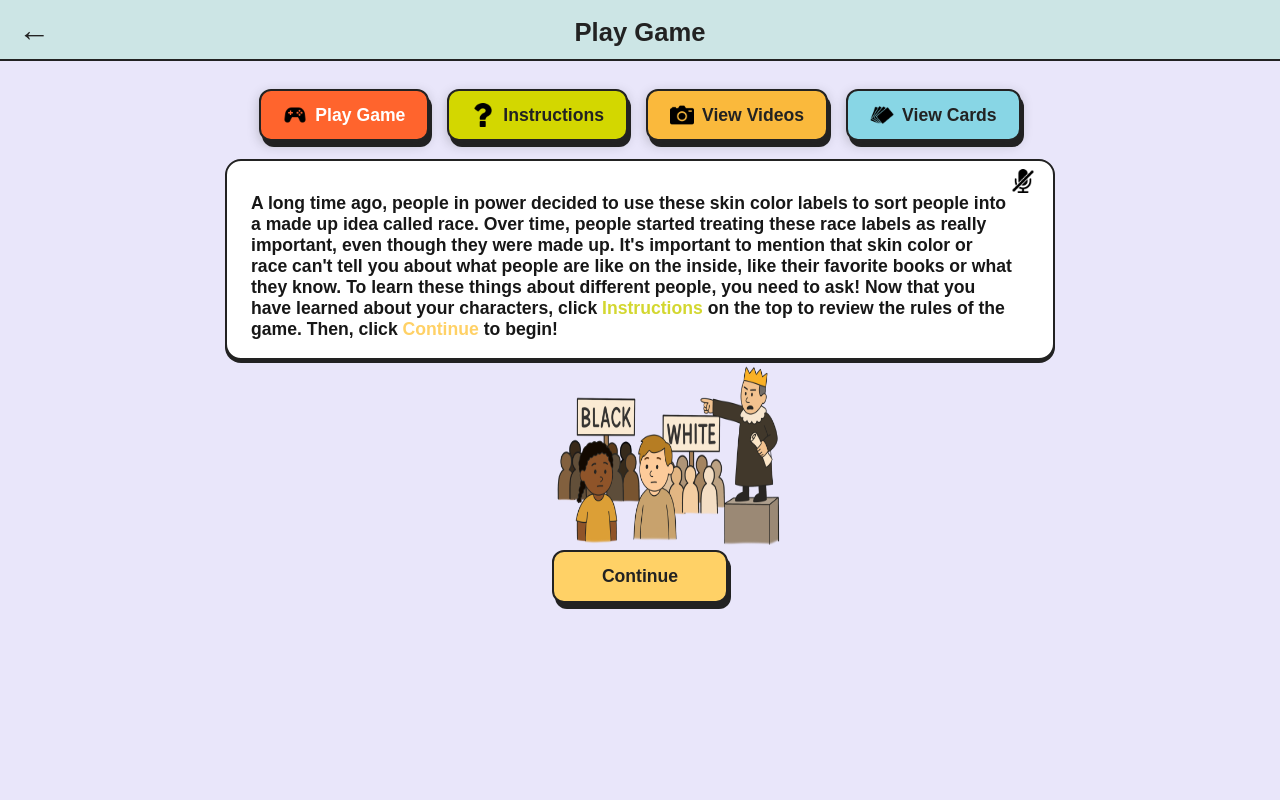
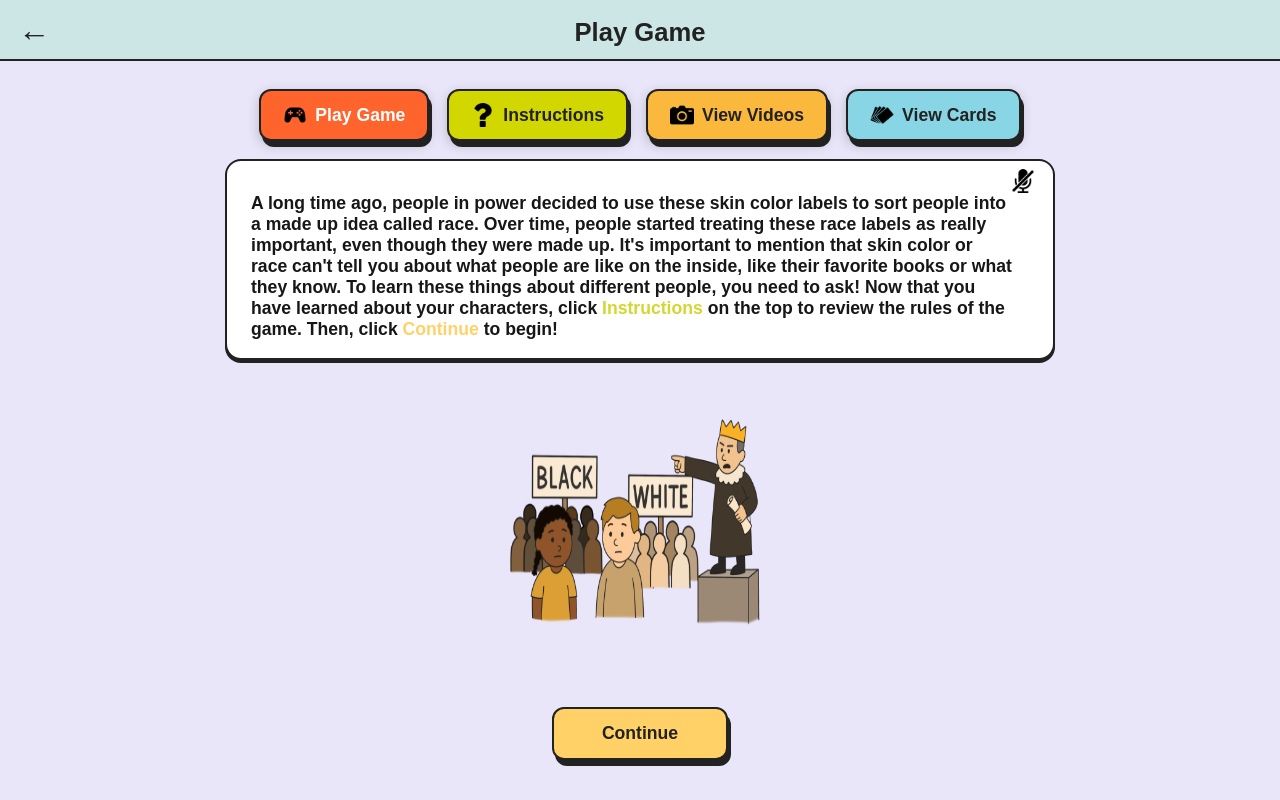
Before and after one commit to nsinghhh03/avenues-to-advantage, a Next.js app: page /playgame/nextpage in a window 1280 px wide. Built offline with nearby package versions, Linux system fonts and the light colour scheme.

Commit message:
fixed /nextpage

```diff
--- a/src/app/playgame/nextpage/page.js
+++ b/src/app/playgame/nextpage/page.js
@@ -49,7 +49,7 @@ function NextPageContent() {
   };
 
   return (
-    <div className={styles.page} style={{background: '#e9e6fa'}}>
+    <div className={styles.page} style={{background: '#e9e6fa', minHeight: '100vh', display: 'flex', flexDirection: 'column'}}>
       <header className={styles.header}>
         <button className={styles.headerBackButton} aria-label="Back" onClick={() => router.back()}>←</button>
         <h1 className={styles.title}>Play Game</h1>
@@ -72,8 +72,9 @@ function NextPageContent() {
           View Cards
         </button>
       </nav>
-      <main className={styles.main}>
-        <div className={styles.descriptionBox} style={{maxWidth: 830, position: 'relative', paddingTop: 32, paddingRight: 40}}>
+      <main className={styles.main} style={{flex: 1, display: 'flex', flexDirection: 'column', justifyContent: 'space-between', paddingBottom: '40px'}}>
+        <div style={{display: 'flex', flexDirection: 'column', alignItems: 'center', gap: '24px'}}>
+          <div className={styles.descriptionBox} style={{maxWidth: 830, position: 'relative', paddingTop: 32, paddingRight: 40, marginBottom: '24px'}}>
             <button
               className={styles.speakerIcon}
               onClick={handleSpeak}
@@ -91,8 +92,9 @@ function NextPageContent() {
               A long time ago, people in power decided to use these skin color labels to sort people into a made up idea called race. Over time, people started treating these race labels as really important, even though they were made up. It's important to mention that skin color or race can't tell you about what people are like on the inside, like their favorite books or what they know. To learn these things about different people, you need to ask! Now that you have learned about your characters, click <span style={{color: '#D3D730', fontWeight: 700}}>Instructions</span> on the top to review the rules of the game. Then, click <span style={{color: '#ffd166', fontWeight: 700}}>Continue</span> to begin!
             </p>
           </div>
-        <Image src ="/rules-race.png" alt="race rules" width={240} height={200} style={{ margin: 24, position: 'absolute', top: 333, left: 528.5}} />
-        <button className={styles.continueButton} style={{ background: '#ffd166', color: '#222', border: '2px solid #222', fontWeight: 600, fontSize: '1.1rem', margin: '190px auto 0 auto', display: 'block'}} onClick={() => router.push(`/playgame/maingame?player1Img=${player1Img}&player1Color=${player1Color}&player2Img=${player2Img}&player2Color=${player2Color}`)}>
+          <Image src="/rules-race.png" alt="race rules" width={270} height={230} style={{margin: '0 auto'}} />
+        </div>
+        <button className={styles.continueButton} style={{ background: '#ffd166', color: '#222', border: '2px solid #222', fontWeight: 600, fontSize: '1.1rem', margin: '40px auto 0 auto', display: 'block'}} onClick={() => router.push(`/playgame/maingame?player1Img=${player1Img}&player1Color=${player1Color}&player2Img=${player2Img}&player2Color=${player2Color}`)}>
           Continue
         </button>
       </main>
```
Lines whose indentation alone changed are shown as unchanged.
